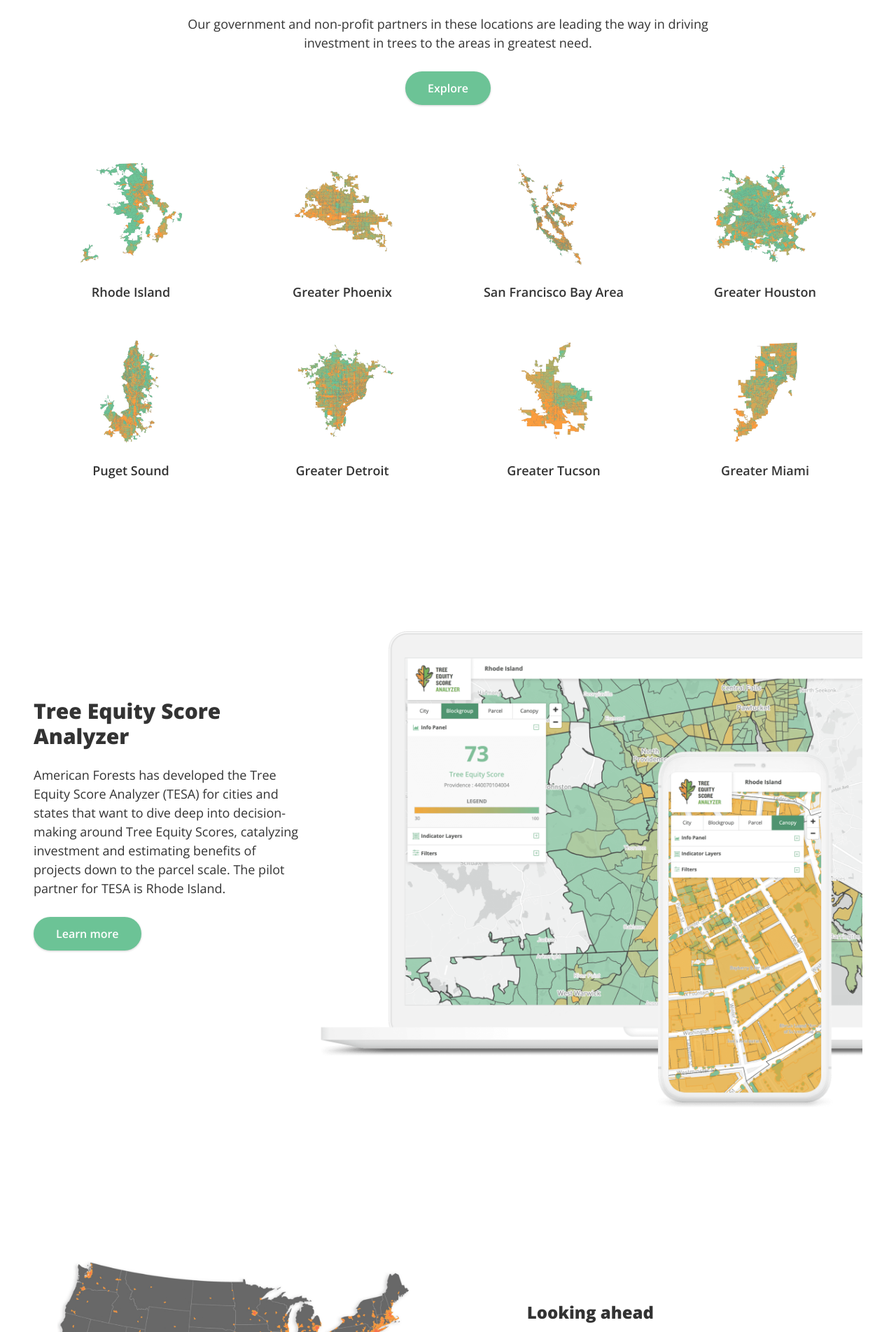
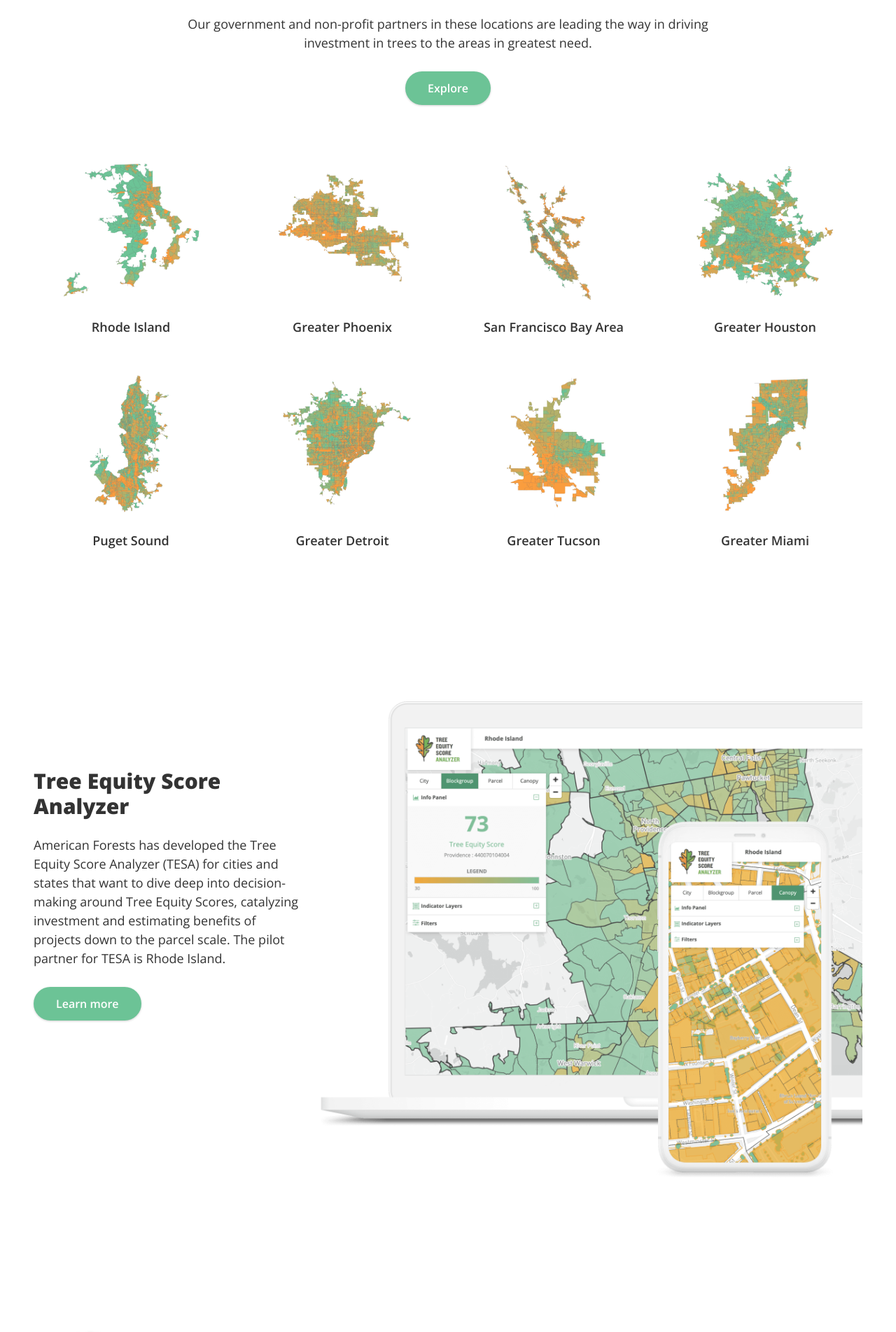
Before and after one commit to American-Forests/TESA-StaticPages, a Jekyll site: the page built from index.html, in a window 1280 px wide. Shown: the part 2459-4362 px from the top of the page at 70% size. Built offline with Jekyll 4.4.1, drawn with Linux system fonts in a browser that asks for light colours.

Commit message:
increase size of pilot images

```diff
--- a/index.html
+++ b/index.html
@@ -133,7 +133,7 @@
       <div class="column">
         <img
           src="{{site.baseurl}}/static/media/RISolo.jpg"
-          width="150"
+          width="200"
           alt="Rhode Island"
         />
         <p class="location">Rhode Island</p>
@@ -141,7 +141,7 @@
       <div class="column">
         <img
           src="{{site.baseurl}}/static/media/MaricopaSolo.jpg"
-          width="150"
+          width="200"
           alt="Maricopa County, AZ (including Phoenix)"
         />
         <p class="location">Greater Phoenix</p>
@@ -149,7 +149,7 @@
       <div class="column">
         <img
           src="{{site.baseurl}}/static/media/SFSolo.jpg"
-          width="150"
+          width="200"
           alt="San Francisco Bay Area"
         />
         <p class="location">San Francisco Bay Area</p>
@@ -157,7 +157,7 @@
       <div class="column">
         <img
           src="{{site.baseurl}}/static/media/HoustonSolo.jpg"
-          width="150"
+          width="200"
           alt="Greater Houston"
         />
         <p class="location">Greater Houston</p>
@@ -165,7 +165,7 @@
       <div class="column">
         <img
           src="{{site.baseurl}}/static/media/SeattleSolo.jpg"
-          width="150"
+          width="200"
           alt="Seattle"
         />
         <p class="location">Puget Sound</p>
@@ -173,7 +173,7 @@
       <div class="column">
         <img
           src="{{site.baseurl}}/static/media/DetroitSolo.jpg"
-          width="150"
+          width="200"
           alt="Detroit"
         />
         <p class="location">Greater Detroit</p>
@@ -181,7 +181,7 @@
       <div class="column">
         <img
           src="{{site.baseurl}}/static/media/TucsonSolo.jpg"
-          width="150"
+          width="200"
           alt="Tucson"
         />
         <p class="location">Greater Tucson</p>
@@ -189,7 +189,7 @@
       <div class="column">
         <img
           src="{{site.baseurl}}/static/media/MiamiSolo.jpg"
-          width="150"
+          width="200"
           alt="Miami"
         />
         <p class="location">Greater Miami</p>
```
